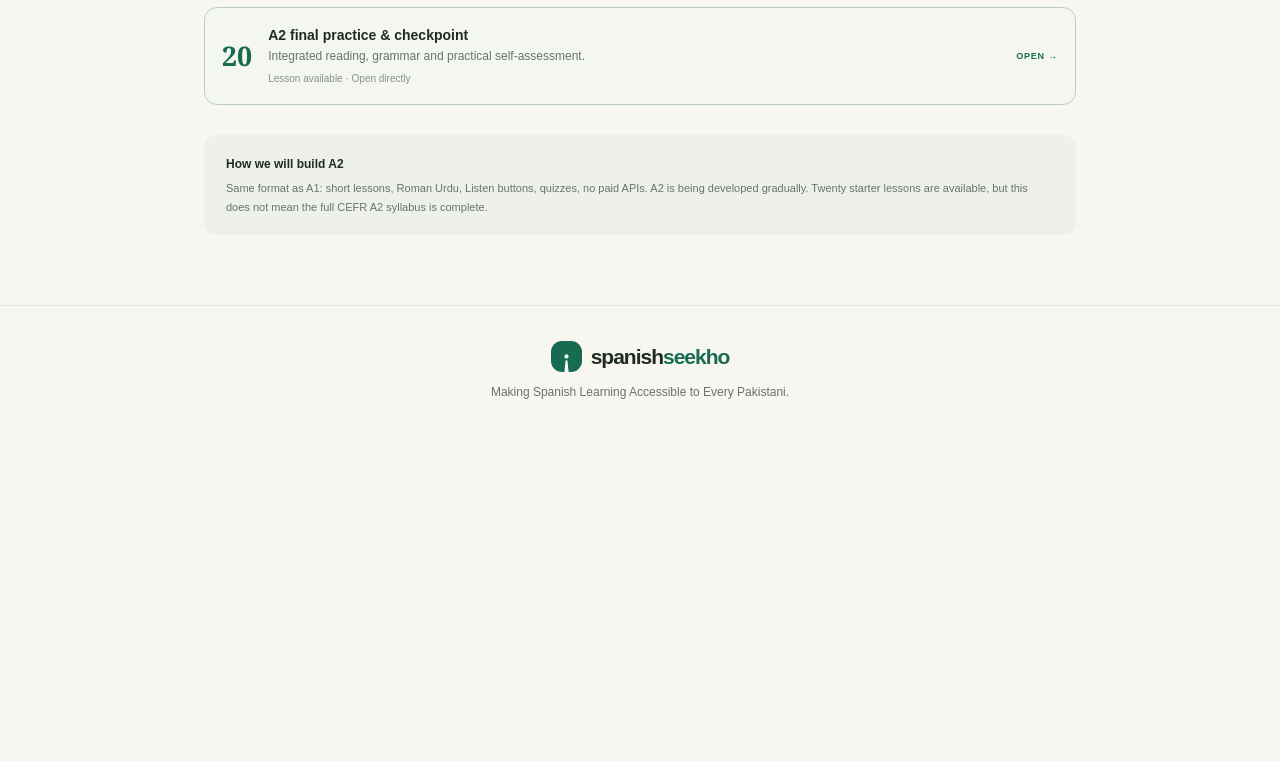
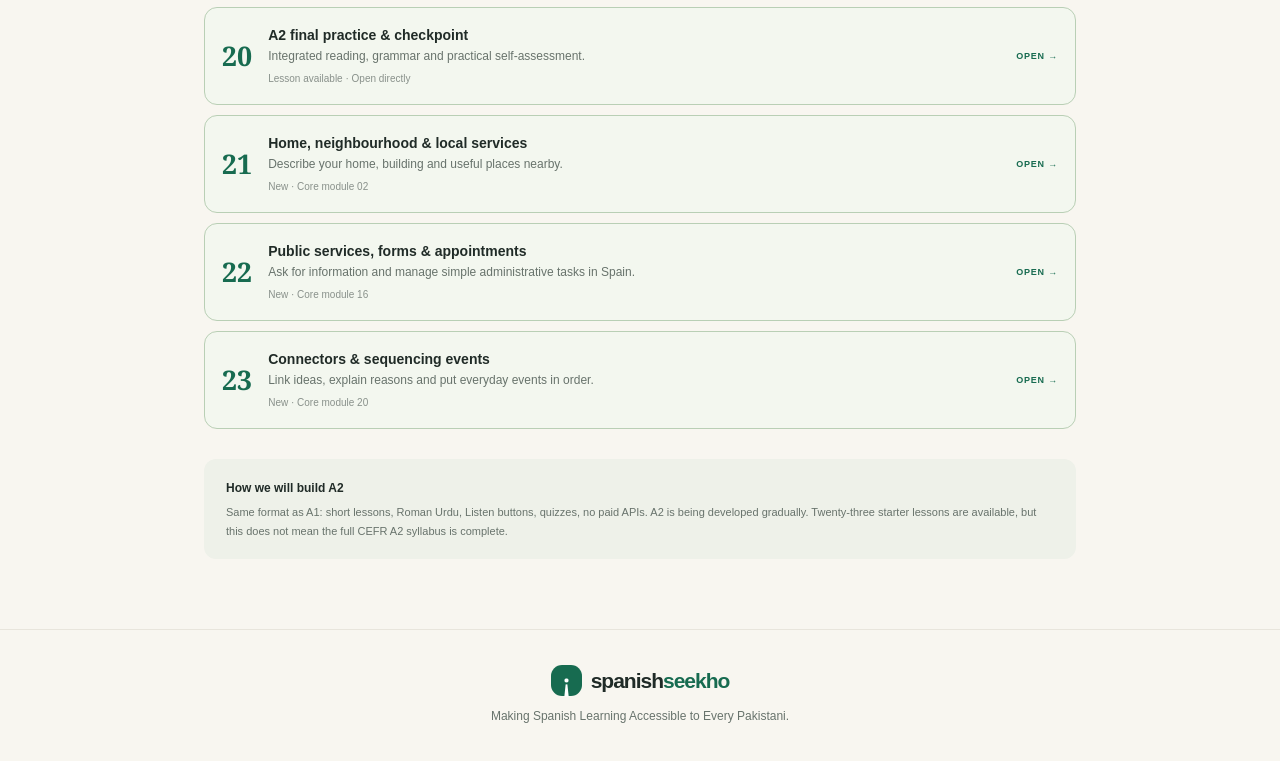
Before and after one commit to AliShah1029384756/Spanish-Seekho, a plain HTML site: page a2/index.html in a window 1280 px wide. Shown: the part 3041-3802 px from the top of the page. Before the commit the page ends 3488 px from the top, so only its background shows below. Drawn offline with Linux system fonts and the light colour scheme.

Commit message:
Add A2 lessons 21-23 to course index

```diff
--- a/a2/index.html
+++ b/a2/index.html
@@ -28,6 +28,10 @@
 <a class="unit-card available" href="lesson-19.html"><span class="unit-number">19</span><div class="unit-info"><b>A2 grammar & communication review</b><p>Review key A2 grammar and everyday communication.</p><small>Lesson available · Open directly</small></div><span class="unit-state">OPEN →</span></a>
 <a class="unit-card available" href="lesson-20.html"><span class="unit-number">20</span><div class="unit-info"><b>A2 final practice & checkpoint</b><p>Integrated reading, grammar and practical self-assessment.</p><small>Lesson available · Open directly</small></div><span class="unit-state">OPEN →</span></a>
 
+<a class="unit-card available" href="lesson-21.html"><span class="unit-number">21</span><div class="unit-info"><b>Home, neighbourhood & local services</b><p>Describe your home, building and useful places nearby.</p><small>New · Core module 02</small></div><span class="unit-state">OPEN →</span></a>
+<a class="unit-card available" href="lesson-22.html"><span class="unit-number">22</span><div class="unit-info"><b>Public services, forms & appointments</b><p>Ask for information and manage simple administrative tasks in Spain.</p><small>New · Core module 16</small></div><span class="unit-state">OPEN →</span></a>
+<a class="unit-card available" href="lesson-23.html"><span class="unit-number">23</span><div class="unit-info"><b>Connectors & sequencing events</b><p>Link ideas, explain reasons and put everyday events in order.</p><small>New · Core module 20</small></div><span class="unit-state">OPEN →</span></a>
+
 </section>
-<section class="course-note"><b>How we will build A2</b><p>Same format as A1: short lessons, Roman Urdu, Listen buttons, quizzes, no paid APIs. A2 is being developed gradually. Twenty starter lessons are available, but this does not mean the full CEFR A2 syllabus is complete.</p></section>
+<section class="course-note"><b>How we will build A2</b><p>Same format as A1: short lessons, Roman Urdu, Listen buttons, quizzes, no paid APIs. A2 is being developed gradually. Twenty-three starter lessons are available, but this does not mean the full CEFR A2 syllabus is complete.</p></section>
 </main><footer><a class="brand" href="../index.html"><span class="brand-mark">¡</span><span>spanish<span class="brand-accent">seekho</span></span></a><p>Making Spanish Learning Accessible to Every Pakistani.</p></footer><script src="../a1/app-shell.js"></script></body></html>
```
